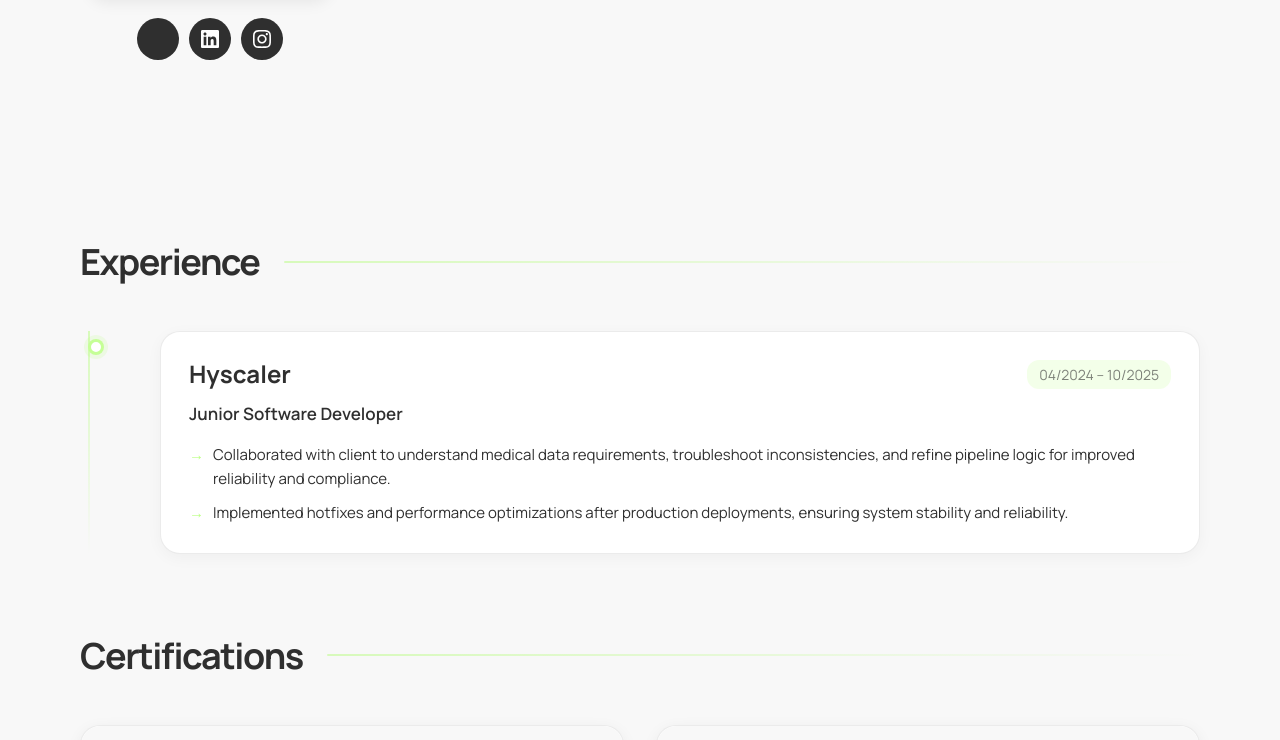
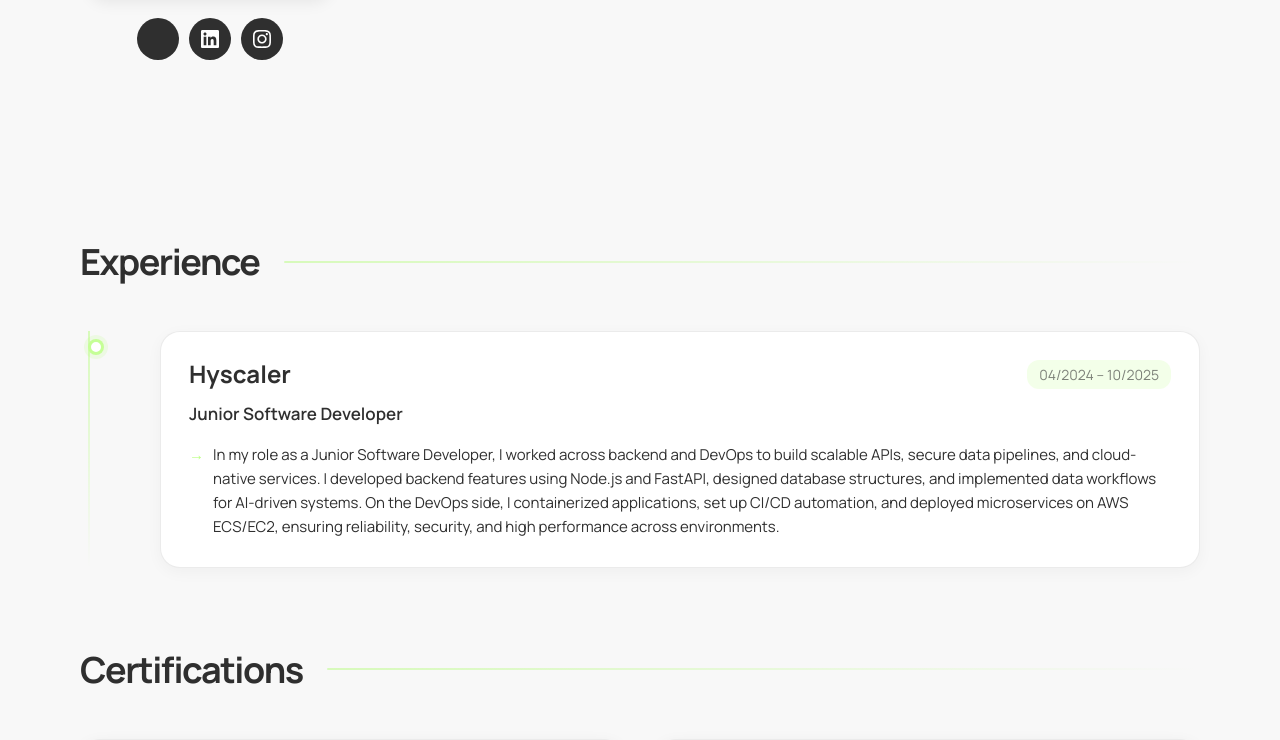
Before and after one commit to chinmayaj88/Portfolio_site, a Next.js app: page /about in a window 1280 px wide. Shown: the part 472-1212 px from the top of the page. Built offline with nearby package versions, Linux system fonts and the light colour scheme.

Commit message:
updated experince

```diff
--- a/src/data/experienceData.ts
+++ b/src/data/experienceData.ts
@@ -29,12 +29,9 @@
     type: "Full Time",
     responsibilities: [
       {
-        title: "Collaboration & Client Engagement:",
-        description: "Collaborated with client to understand medical data requirements, troubleshoot inconsistencies, and refine pipeline logic for improved reliability and compliance.",
-      },
-      {
-        title: "Production Support:",
-        description: "Implemented hotfixes and performance optimizations after production deployments, ensuring system stability and reliability.",
+        title: "",
+        description:
+          "In my role as a Junior Software Developer, I worked across backend and DevOps to build scalable APIs, secure data pipelines, and cloud-native services. I developed backend features using Node.js and FastAPI, designed database structures, and implemented data workflows for AI-driven systems. On the DevOps side, I containerized applications, set up CI/CD automation, and deployed microservices on AWS ECS/EC2, ensuring reliability, security, and high performance across environments.",
       },
     ],
     projects: [
```
